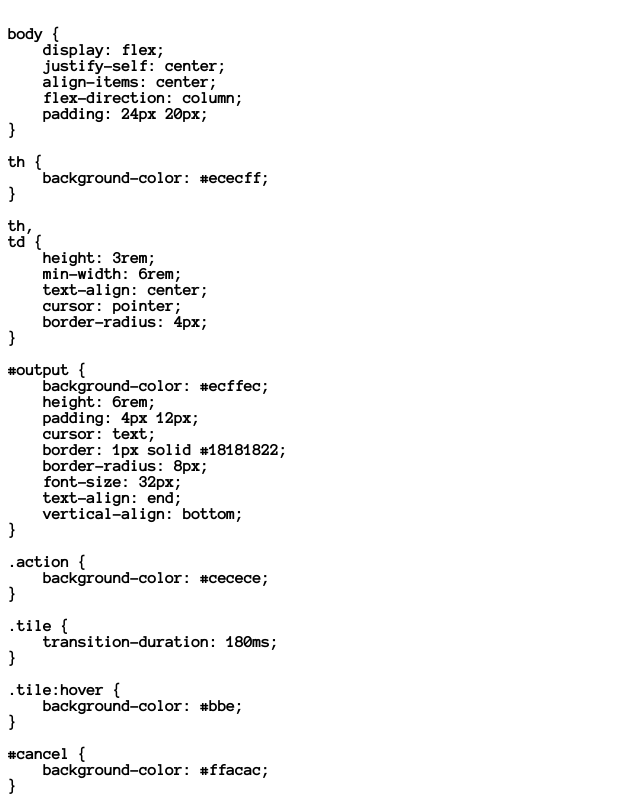
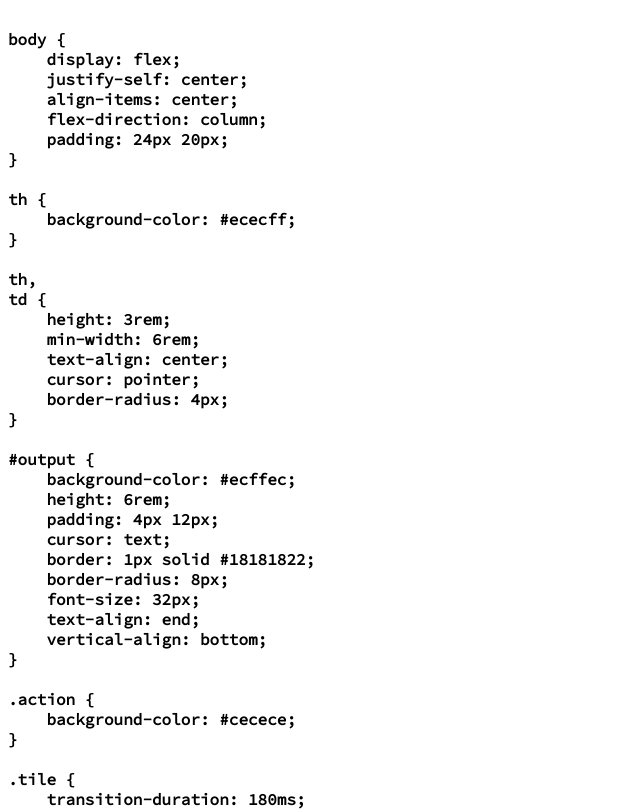
Before and after one commit to ninjaasmoke/WTA, a plain HTML site: page Labs/Program-1/css.html in a window 1280 px wide. Shown: the top 811 px of the page, without its empty margins (0-640 px from the left). Drawn offline with Linux system fonts and the light colour scheme.

Commit message:
replaced monospace font

```diff
--- a/Labs/Program-1/css.html
+++ b/Labs/Program-1/css.html
@@ -21,7 +21,7 @@
         }
 
         code {
-            font-family: 'Anonymous Pro', monospace;
+            font-family: 'Source Code Pro', monospace;
         }
 
         body::-webkit-scrollbar {
--- a/font.css
+++ b/font.css
@@ -1 +1 @@
-@import url('https://fonts.googleapis.com/css2?family=Anonymous+Pro&display=swap');
+@import url('https://fonts.googleapis.com/css2?family=Source+Code+Pro&display=swap');
```
Also changed, not shown: Labs/Program-1/html.html (+1 -1 lines), Labs/Program-1/js.html (+1 -1 lines), Labs/Program-2/css.html (+1 -1 lines), Labs/Program-2/html.html (+1 -1 lines), Labs/Program-2/js.html (+1 -1 lines).
